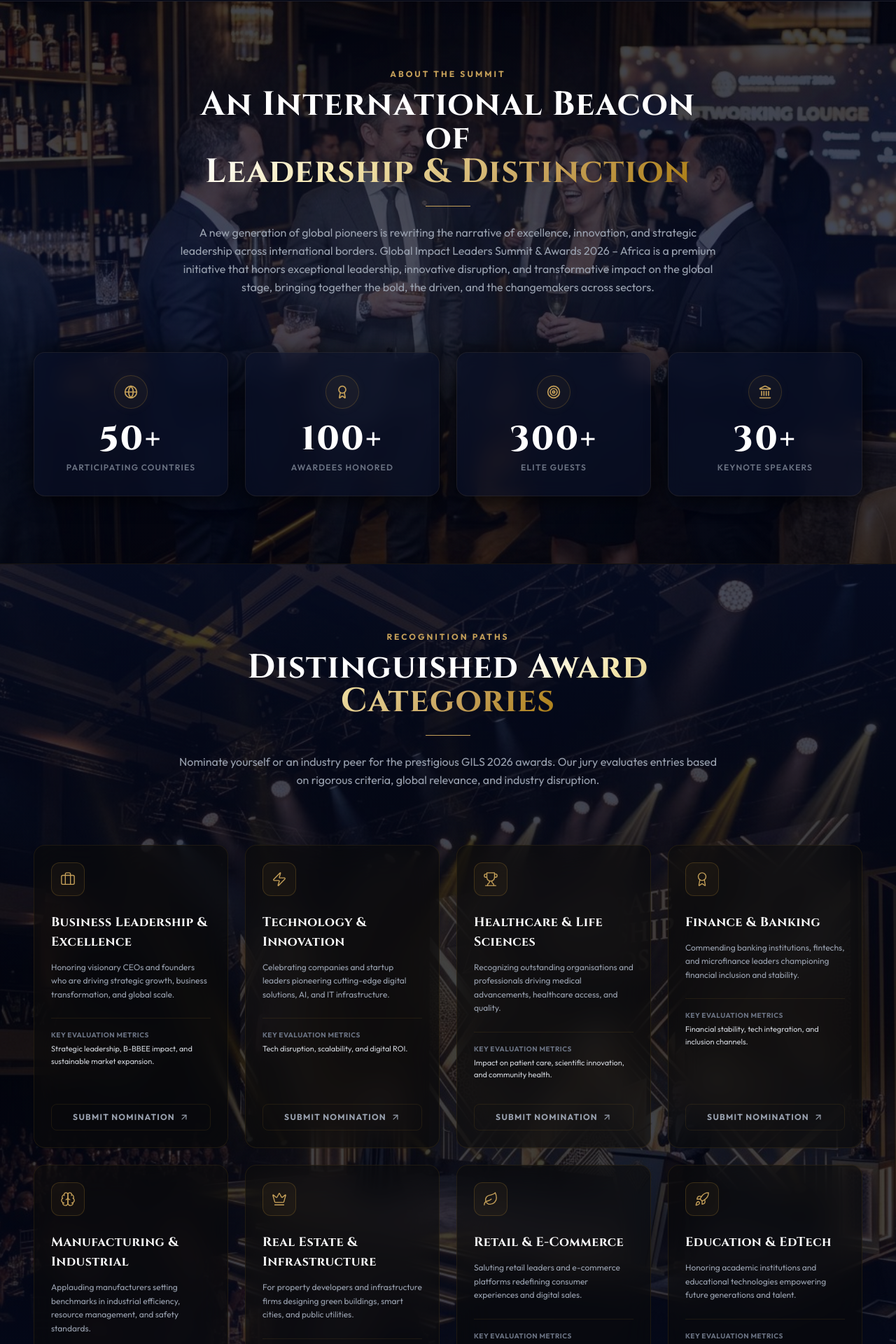
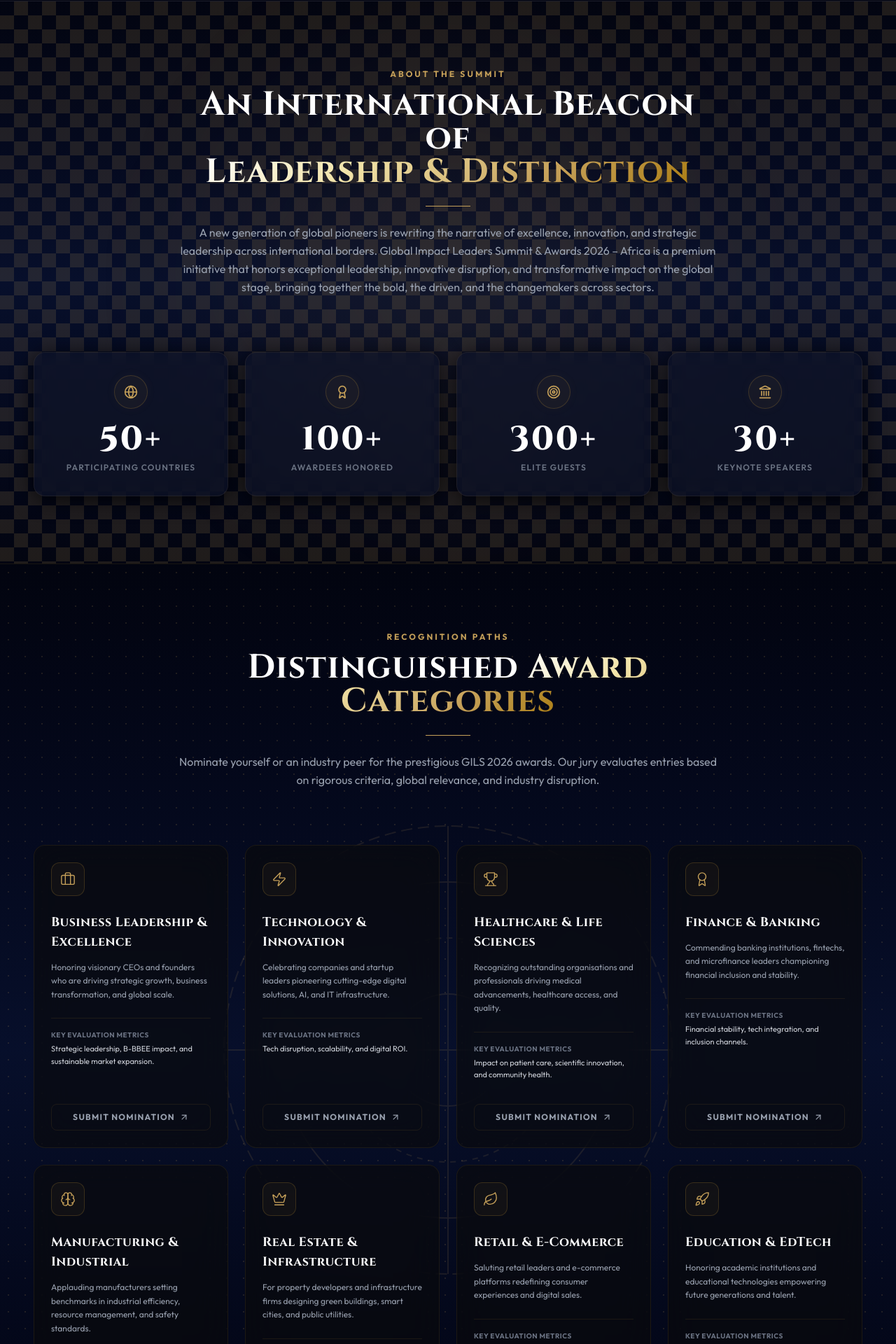
Before and after one commit to shubhamkulkarni-tech/Ganesh, a React (Vite) app: page / in a window 1280 px wide. Shown: the part 844-2764 px from the top of the page at 70% size. Built offline with nearby package versions, Linux system fonts and the light colour scheme; grey boxes are pictures that could not be loaded.

Commit message:
style: increase geometric background pattern opacities for enhanced visibility

```diff
--- a/src/components/About.tsx
+++ b/src/components/About.tsx
@@ -59,10 +59,20 @@
 
   return (
     <section id="about" className="relative py-24 bg-luxury-dark overflow-hidden px-6 md:px-12 border-t border-gold-500/10">
-      <div className="absolute inset-0 bg-gradient-to-b from-luxury-darker/90 via-luxury-dark/95 to-luxury-darker/90 z-0 pointer-events-none" />
+      <div className="absolute inset-0 bg-gradient-to-b from-luxury-darker/95 via-luxury-dark/98 to-luxury-darker/95 z-0 pointer-events-none" />
+      {/* Geometric Diamond Grid Background */}
       <div
-        className="absolute inset-0 bg-cover bg-center z-0 opacity-25 pointer-events-none"
-        style={{ backgroundImage: "url('/networking_lounge.jpg')" }}
+        className="absolute inset-0 opacity-[0.15] z-0 pointer-events-none"
+        style={{
+          backgroundImage: `
+            linear-gradient(45deg, #c5a059 25%, transparent 25%),
+            linear-gradient(-45deg, #c5a059 25%, transparent 25%),
+            linear-gradient(45deg, transparent 75%, #c5a059 75%),
+            linear-gradient(-45deg, transparent 75%, #c5a059 75%)
+          `,
+          backgroundSize: '40px 40px',
+          backgroundPosition: '0 0, 0 20px, 20px -20px, -20px 0px'
+        }}
       />
 
       {/* Light glow overlay */}
--- a/src/components/Agenda.tsx
+++ b/src/components/Agenda.tsx
@@ -42,10 +42,14 @@
 
   return (
     <section id="agenda" className="relative py-24 bg-luxury-darker overflow-hidden px-6 md:px-12 border-t border-gold-500/10">
-      <div className="absolute inset-0 bg-gradient-to-b from-luxury-dark/90 via-luxury-darker/95 to-luxury-dark/90 z-0 pointer-events-none" />
+      <div className="absolute inset-0 bg-gradient-to-b from-luxury-darker/95 via-luxury-dark/98 to-luxury-darker/95 z-0 pointer-events-none" />
+      {/* Dynamic Dotted Grid Background */}
       <div
-        className="absolute inset-0 bg-cover bg-center z-0 opacity-25 pointer-events-none"
-        style={{ backgroundImage: "url('/summit_hall.jpg')" }}
+        className="absolute inset-0 opacity-[0.15] z-0 pointer-events-none"
+        style={{
+          backgroundImage: 'radial-gradient(#c5a059 1px, transparent 0)',
+          backgroundSize: '32px 32px'
+        }}
       />
 
       <div className="relative max-w-5xl mx-auto z-10">
--- a/src/components/Categories.tsx
+++ b/src/components/Categories.tsx
@@ -68,11 +68,26 @@
 
   return (
     <section id="categories" className="relative py-24 bg-luxury-darker overflow-hidden px-6 md:px-12 border-t border-gold-500/10">
-      <div className="absolute inset-0 bg-gradient-to-b from-luxury-dark/90 via-luxury-darker/95 to-luxury-dark/90 z-0 pointer-events-none" />
+      <div className="absolute inset-0 bg-gradient-to-b from-luxury-darker/95 via-luxury-dark/98 to-luxury-darker/95 z-0 pointer-events-none" />
+      {/* Dotted Grid Background */}
       <div
-        className="absolute inset-0 bg-cover bg-center z-0 opacity-25 pointer-events-none"
-        style={{ backgroundImage: "url('/awards_stage.jpg')" }}
+        className="absolute inset-0 opacity-[0.15] z-0 pointer-events-none"
+        style={{
+          backgroundImage: 'radial-gradient(#c5a059 1px, transparent 0)',
+          backgroundSize: '24px 24px'
+        }}
       />
+      {/* Concentric Gold Vector Rings */}
+      <div className="absolute top-1/2 left-1/2 -translate-x-1/2 -translate-y-1/2 w-[800px] h-[800px] opacity-[0.12] pointer-events-none z-0">
+        <svg viewBox="0 0 100 100" className="w-full h-full stroke-[#c5a059] stroke-[0.25] fill-none">
+          <circle cx="50" cy="50" r="10" />
+          <circle cx="50" cy="50" r="20" strokeDasharray="1 1" />
+          <circle cx="50" cy="50" r="30" />
+          <circle cx="50" cy="50" r="40" strokeDasharray="2 1" />
+          <line x1="10" y1="50" x2="90" y2="50" />
+          <line x1="50" y1="10" x2="50" y2="90" />
+        </svg>
+      </div>
 
       <div className="relative max-w-7xl mx-auto z-10">
 
--- a/src/components/Contact.tsx
+++ b/src/components/Contact.tsx
@@ -60,11 +60,15 @@
 
   return (
     <section id="contact" className="relative py-24 bg-luxury-darker overflow-hidden px-6 md:px-12 border-t border-gold-500/10">
+      <div className="absolute inset-0 bg-gradient-to-b from-luxury-darker/95 via-luxury-dark/98 to-luxury-darker/95 z-0 pointer-events-none" />
+      {/* Dotted Grid Background */}
       <div
-        className="absolute inset-0 bg-cover bg-center z-0 opacity-8 pointer-events-none"
-        style={{ backgroundImage: "url('/networking_lounge.jpg')" }}
+        className="absolute inset-0 opacity-[0.15] z-0 pointer-events-none"
+        style={{
+          backgroundImage: 'radial-gradient(#c5a059 1px, transparent 0)',
+          backgroundSize: '24px 24px'
+        }}
       />
-      <div className="absolute inset-0 bg-gradient-to-b from-luxury-dark/90 via-luxury-darker/95 to-luxury-dark/90 z-0 pointer-events-none" />
 
       <div className="relative max-w-7xl mx-auto z-10">
 
--- a/src/components/Gallery.tsx
+++ b/src/components/Gallery.tsx
@@ -64,11 +64,17 @@
 
   return (
     <section id="gallery" className="relative py-24 bg-luxury-darker overflow-hidden px-6 md:px-12 border-t border-gold-500/10">
-      <div className="absolute inset-0 bg-gradient-to-b from-luxury-dark/90 via-luxury-darker/95 to-luxury-dark/90 z-0 pointer-events-none" />
+      <div className="absolute inset-0 bg-gradient-to-b from-luxury-darker/95 via-luxury-dark/98 to-luxury-darker/95 z-0 pointer-events-none" />
+      {/* Geometric Camera Viewfinder outlines */}
       <div
-        className="absolute inset-0 bg-cover bg-center z-0 opacity-25 pointer-events-none"
-        style={{ backgroundImage: "url('/gold_trophy.jpg')" }}
+        className="absolute inset-0 opacity-[0.10] z-0 pointer-events-none"
+        style={{
+          backgroundImage: 'linear-gradient(135deg, #c5a059 10%, transparent 10%, transparent 50%, #c5a059 50%, #c5a059 60%, transparent 60%, transparent 100%)',
+          backgroundSize: '40px 40px'
+        }}
       />
+      <div className="absolute top-10 left-10 w-20 h-20 opacity-[0.25] pointer-events-none z-0 border-l border-t border-luxury-gold" />
+      <div className="absolute bottom-10 right-10 w-20 h-20 opacity-[0.25] pointer-events-none z-0 border-r border-b border-luxury-gold" />
 
       <div className="relative max-w-7xl mx-auto z-10">
 
--- a/src/components/SpeakersJury.tsx
+++ b/src/components/SpeakersJury.tsx
@@ -151,11 +151,22 @@
 
   return (
     <section id="speakers" className="relative py-24 bg-luxury-dark overflow-hidden px-6 md:px-12 border-t border-gold-500/10">
-      <div className="absolute inset-0 bg-gradient-to-b from-luxury-darker/90 via-luxury-dark/95 to-luxury-darker/90 z-0 pointer-events-none" />
+      <div className="absolute inset-0 bg-gradient-to-b from-luxury-darker/95 via-luxury-dark/98 to-luxury-darker/95 z-0 pointer-events-none" />
+      {/* Fine Coordinate Grid & Vertical Guidelines Background */}
       <div
-        className="absolute inset-0 bg-cover bg-center z-0 opacity-25 pointer-events-none"
-        style={{ backgroundImage: "url('/summit_hall.jpg')" }}
+        className="absolute inset-0 opacity-[0.12] z-0 pointer-events-none"
+        style={{
+          backgroundImage: 'linear-gradient(to right, #c5a059 1px, transparent 1px), linear-gradient(to bottom, #c5a059 1px, transparent 1px)',
+          backgroundSize: '80px 80px'
+        }}
       />
+      <div className="absolute inset-0 flex justify-around opacity-[0.08] z-0 pointer-events-none">
+        <div className="w-[1px] h-full bg-luxury-gold" />
+        <div className="w-[1px] h-full bg-luxury-gold" />
+        <div className="w-[1px] h-full bg-luxury-gold" />
+        <div className="w-[1px] h-full bg-luxury-gold" />
+        <div className="w-[1px] h-full bg-luxury-gold" />
+      </div>
 
       {/* Background spotlights */}
       <div className="absolute top-1/2 left-1/4 -translate-y-1/2 w-[400px] h-[400px] rounded-full bg-gold-500/5 blur-[120px] pointer-events-none" />
--- a/src/components/Sponsors.tsx
+++ b/src/components/Sponsors.tsx
@@ -119,9 +119,13 @@
   return (
     <section id="sponsors" className="relative py-24 bg-luxury-dark overflow-hidden px-6 md:px-12 border-t border-gold-500/10">
       <div className="absolute inset-0 bg-gradient-to-b from-luxury-darker/95 via-luxury-dark/98 to-luxury-darker/95 z-0 pointer-events-none" />
+      {/* Luxury Sponsors Weave Pattern */}
       <div
-        className="absolute inset-0 bg-cover bg-center z-0 opacity-20 pointer-events-none"
-        style={{ backgroundImage: "url('/networking_lounge.jpg')" }}
+        className="absolute inset-0 opacity-[0.15] z-0 pointer-events-none"
+        style={{
+          backgroundImage: 'radial-gradient(circle at 1px 1px, #c5a059 1px, transparent 0)',
+          backgroundSize: '16px 16px'
+        }}
       />
 
       <div className="relative max-w-7xl mx-auto z-10">
--- a/src/components/Testimonials.tsx
+++ b/src/components/Testimonials.tsx
@@ -40,11 +40,15 @@
 
   return (
     <section id="testimonials" className="relative py-24 bg-luxury-dark overflow-hidden px-6 md:px-12 border-t border-gold-500/10">
-      <div className="absolute inset-0 bg-gradient-to-b from-luxury-darker/90 via-luxury-dark/95 to-luxury-darker/90 z-0 pointer-events-none" />
-      <div
-        className="absolute inset-0 bg-cover bg-center z-0 opacity-25 pointer-events-none"
-        style={{ backgroundImage: "url('/summit_hall.jpg')" }}
-      />
+      <div className="absolute inset-0 bg-gradient-to-b from-luxury-darker/95 via-luxury-dark/98 to-luxury-darker/95 z-0 pointer-events-none" />
+      {/* Luxury Sine Wave Vector Lines Background */}
+      <div className="absolute inset-0 opacity-[0.10] z-0 pointer-events-none flex items-center justify-center">
+        <svg viewBox="0 0 1000 300" className="w-full h-[300px] stroke-[#c5a059] stroke-[0.8] fill-none">
+          <path d="M 0 150 Q 250 50, 500 150 T 1000 150" />
+          <path d="M 0 170 Q 250 70, 500 170 T 1000 170" />
+          <path d="M 0 130 Q 250 30, 500 130 T 1000 130" />
+        </svg>
+      </div>
 
       {/* Glow highlight */}
       <div className="absolute top-1/2 left-1/2 -translate-x-1/2 -translate-y-1/2 w-[500px] h-[500px] rounded-full bg-gold-500/5 blur-[120px] pointer-events-none" />
```
